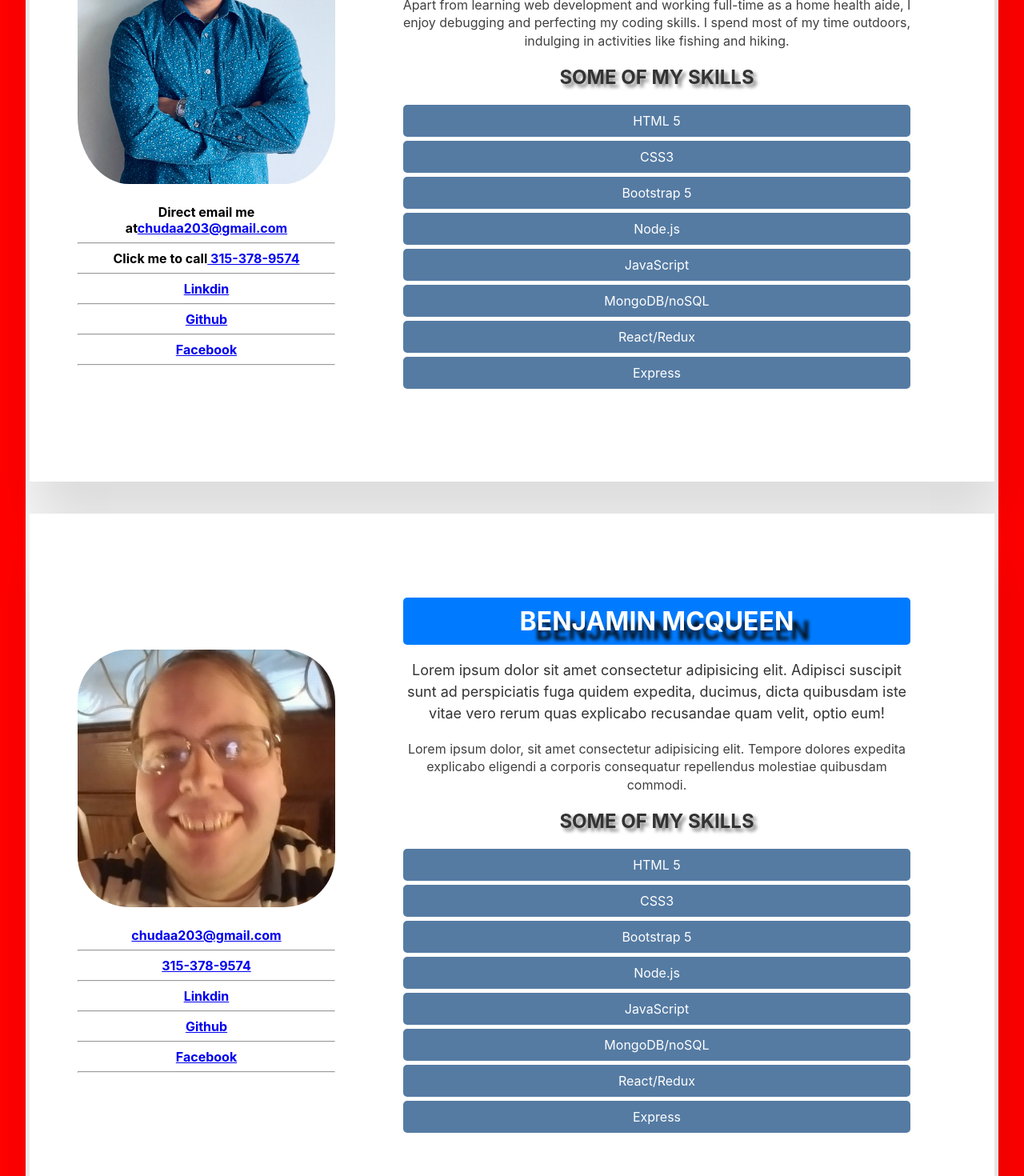
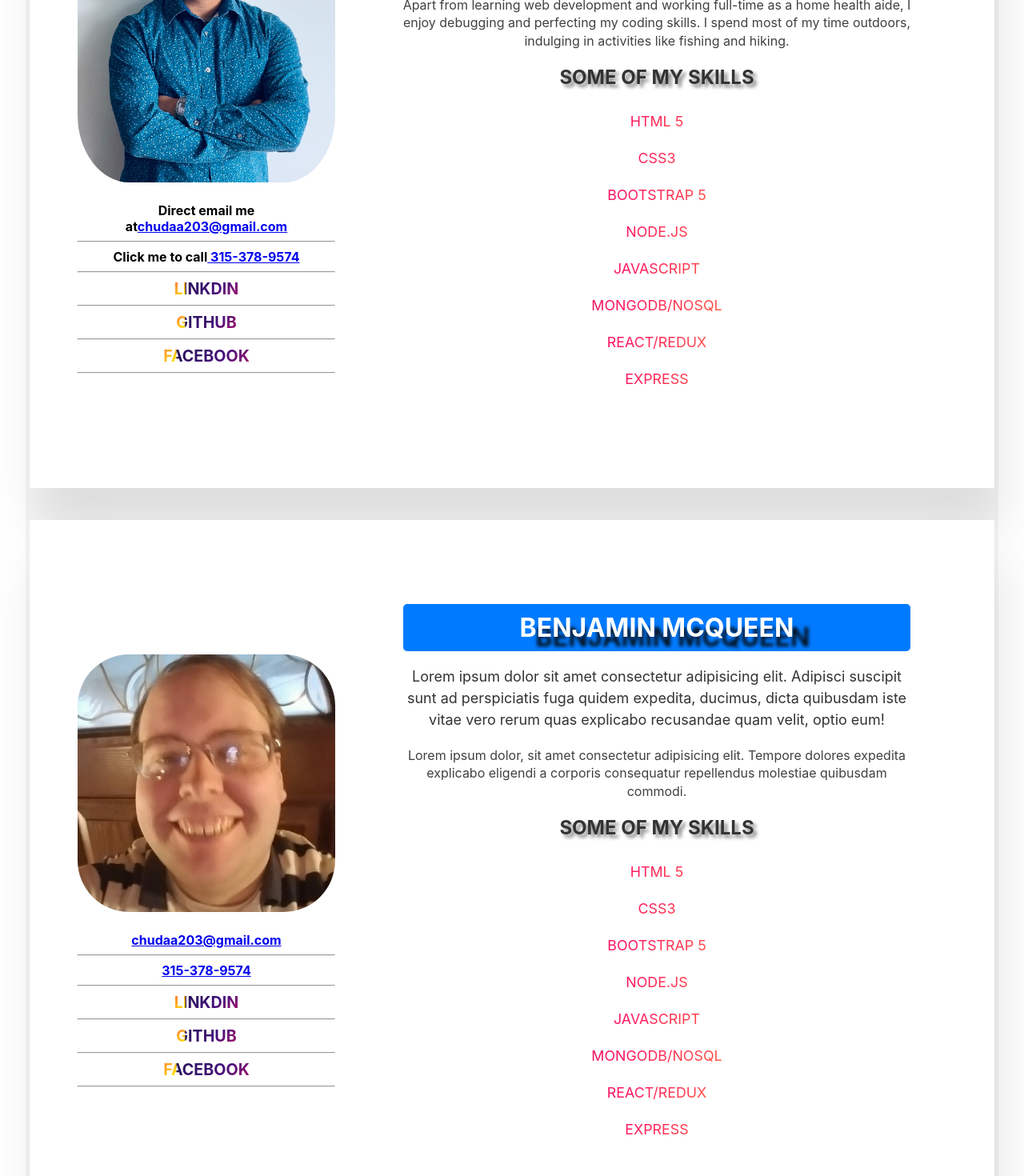
Before and after one commit to BenjaminMcQueen/capstone, a React (Create React App) app: page /AboutUs in a window 1280 px wide. Shown: the part 480-1950 px from the top of the page at 80% size. Built offline with nearby package versions, Linux system fonts and the light colour scheme; some icons are missing.

Commit message:
added some animations

```diff
--- a/src/App.js
+++ b/src/App.js
@@ -1,10 +1,10 @@
 import React from "react";
-import { BrowserRouter as Router, Routes, Route/*, Link */} from "react-router-dom";
+import { BrowserRouter as Router, Routes, Route, Link } from "react-router-dom";
 import Header from "./components/Header";
 import Home from "./components/Home";
 import AboutUs from "./components/AboutUs";
 import Attractions from "./components/Attractions";
-// import Map from "./components/Map";
+import Map from "./components/Map";
 import Contact from "./components/Contact";
 import "./App.css";
 
@@ -17,7 +17,7 @@ function App() {
           <Route exact path="/" element={<Home />} />
           <Route exact path="/AboutUs" element={<AboutUs />} />
           <Route exact path="/attractions" element={<Attractions />} />
-          {/* <Route exact path="/Map" element={<Map />} /> */}
+          <Route exact path="/Map" element={<Map />} />
           <Route exact path="/contact" element={<Contact />} />
         </Routes>
       </div>
--- a/src/components/AboutUs.js
+++ b/src/components/AboutUs.js
@@ -47,14 +47,14 @@ function AboutUs() {
           <div className="skills">
             <h2 className="skill">Some of my Skills</h2>
             <ul className="skills-list">
-              <li className="skill-hover">HTML 5</li>
-              <li className="skill-hover">CSS3</li>
-              <li className="skill-hover">Bootstrap 5</li>
-              <li className="skill-hover">Node.js</li>
-              <li className="skill-hover">JavaScript</li>
-              <li className="skill-hover">MongoDB/noSQL</li>
-              <li className="skill-hover">React/Redux</li>
-              <li className="skill-hover">Express</li>
+              <li className="skill-hover social-icon-skill">HTML 5</li>
+              <li className="skill-hover social-icon-skill">CSS3</li>
+              <li className="skill-hover social-icon-skill">Bootstrap 5</li>
+              <li className="skill-hover social-icon-skill">Node.js</li>
+              <li className="skill-hover social-icon-skill">JavaScript</li>
+              <li className="skill-hover social-icon-skill">MongoDB/noSQL</li>
+              <li className="skill-hover social-icon-skill">React/Redux</li>
+              <li className="skill-hover social-icon-skill">Express</li>
             </ul>
           </div>
         </div>
@@ -97,14 +97,14 @@ function AboutUs() {
           <div className="skills">
             <h2 className="skill">Some of my Skills</h2>
             <ul className="skills-list">
-              <li className="skill-hover">HTML 5</li>
-              <li className="skill-hover">CSS3</li>
-              <li className="skill-hover">Bootstrap 5</li>
-              <li className="skill-hover">Node.js</li>
-              <li className="skill-hover">JavaScript</li>
-              <li className="skill-hover">MongoDB/noSQL</li>
-              <li className="skill-hover">React/Redux</li>
-              <li className="skill-hover">Express</li>
+              <li className="skill-hover social-icon-skill">HTML 5</li>
+              <li className="skill-hover social-icon-skill">CSS3</li>
+              <li className="skill-hover social-icon-skill">Bootstrap 5</li>
+              <li className="skill-hover social-icon-skill">Node.js</li>
+              <li className="skill-hover social-icon-skill">JavaScript</li>
+              <li className="skill-hover social-icon-skill">MongoDB/noSQL</li>
+              <li className="skill-hover social-icon-skill">React/Redux</li>
+              <li className="skill-hover social-icon-skill">Express</li>
             </ul>
           </div>
         </div>
--- a/src/components/Contact.js
+++ b/src/components/Contact.js
@@ -1,22 +1,67 @@
-import React from "react";
+import React, { useState } from "react";
 
 function Contact() {
+  // Defining initial state of form data
+  const initialFormData = {
+    fullName: "",
+    email: "",
+    topic: "general",
+    message: "",
+  };
+
+  // creating a state variable for the form data using useState
+  const [formData, setFormData] = useState(initialFormData);
+
+  // Event handler for input changes
+  const handleInputChange = (e) => {
+    // extracting the name and value from input field
+    const { name, value } = e.target;
+
+    // update formData with new value
+    setFormData({ ...formData, [name]: value });
+  };
+
+  // Event handler for form submission
+  const handleSubmit = () => {
+    // display with user input
+    alert(
+      `Full Name: ${formData.fullName}\nEmail: ${formData.email}\nTopic: ${formData.topic}\nMessage: ${formData.message}`
+    );
+  };
+
   return (
     <div>
-    <h1 className="contact-heading create">Contact us</h1>
+      <h1 className="contact-heading create">Contact us</h1>
       <div className="form-container">
         <form>
           <div>
             <label>FullName: </label>
-            <input type="text" required></input>
+            <input
+              type="text"
+              name="fullName"
+              value={formData.fullname}
+              onChange={handleInputChange}
+              required
+            ></input>
           </div>
           <div>
             <label>Email:</label>
-            <input type="email" required></input>
+            <input
+              type="email"
+              name="email"
+              value={formData.email}
+              onChange={handleInputChange}
+              required
+            ></input>
           </div>
           <div>
             <label>Topics</label>
-            <select>
+
+            <select
+              name="topic"
+              value={formData.topic}
+              onChange={handleInputChange}
+            >
               <option value="general"> General </option>
               <option value="complaints"> Complaints </option>
               <option value="feedbacks"> Feedbacks </option>
@@ -24,10 +69,16 @@ function Contact() {
           </div>
           <div>
             <label>Message:</label>
-            <textarea></textarea>
+            <textarea
+              name="message"
+              value={formData.message}
+              onChange={handleInputChange}
+            ></textarea>
           </div>
           <div>
-            <button className="button">Submit</button>
+            <button className="button" onClick={handleSubmit}>
+              Submit
+            </button>
           </div>
         </form>
       </div>
--- a/src/components/Map.js
+++ b/src/components/Map.js
@@ -41,4 +41,4 @@ const Map = () => {
   return <div id="map" style={{ height: "100vh" }}></div>;
 };
 
-// export default Map;
+export default Map;
--- a/src/index.css
+++ b/src/index.css
@@ -1,5 +1,5 @@
 body {
-  background-color: red;
+  /* background-color: red; */
 
   font-family: -apple-system, BlinkMacSystemFont, "Segoe UI", "Roboto", "Oxygen",
     "Ubuntu", "Cantarell", "Fira Sans", "Droid Sans", "Helvetica Neue",
@@ -16,9 +16,7 @@ code {
     monospace;
 }
 
-/* Header.css */
-
-
+/* Navbar/Header.css */
 .navbar {
   display: flex;
   flex-wrap: wrap;
@@ -59,13 +57,13 @@ code {
   color: red;
 }
 
-@media (max-width: 810px){
+@media (max-width: 810px) {
   .logo {
     font-size: 1rem;
     font-weight: bold;
   }
 
-  .navbar{
+  .navbar {
     margin-left: -2.5vw;
     justify-content: center;
   }
@@ -246,10 +244,61 @@ p {
   line-height: 1.4;
   color: rgb(65, 64, 64);
 }
+.social-icon {
+  text-transform: uppercase;
+  background-image: linear-gradient(
+    -225deg,
+    #231557 0%,
+    #44107a 29%,
+    #ff1361 67%,
+    #fff800 100%
+  );
+  background-clip: border-box;
+  background-size: 200% auto;
+  color: #fff;
+  background-clip: text;
+  -webkit-background-clip: text;
+  -webkit-text-fill-color: transparent;
+  animation: textclip 2s linear infinite;
+  display: inline-block;
+}
+
+@keyframes textclip {
+  to {
+    background-position: 200% center;
+  }
+}
+/* Social-icon-skills */
+.social-icon-skill {
+  text-transform: uppercase;
+  background-image: linear-gradient(
+    -225deg,
+    #231557 0%,
+    #44107a 29%,
+    #ff1361 67%,
+    #fff800 100%
+  );
+  background-clip: border-box;
+  background-size: 200% auto;
+  color: #fff;
+  background-clip: text;
+  -webkit-background-clip: text;
+  -webkit-text-fill-color: transparent;
+  animation: textclip 4s linear infinite;
+
+}
+
+@keyframes textclip {
+  to {
+    background-position: 200% center;
+    font-size: 20px;
+
+  }
+}
 
 /* Contact us */
 /* form Css */
- .form-container {
+.form-container {
   max-width: 500px;
   margin: 0 auto;
   padding: 60px;
```
